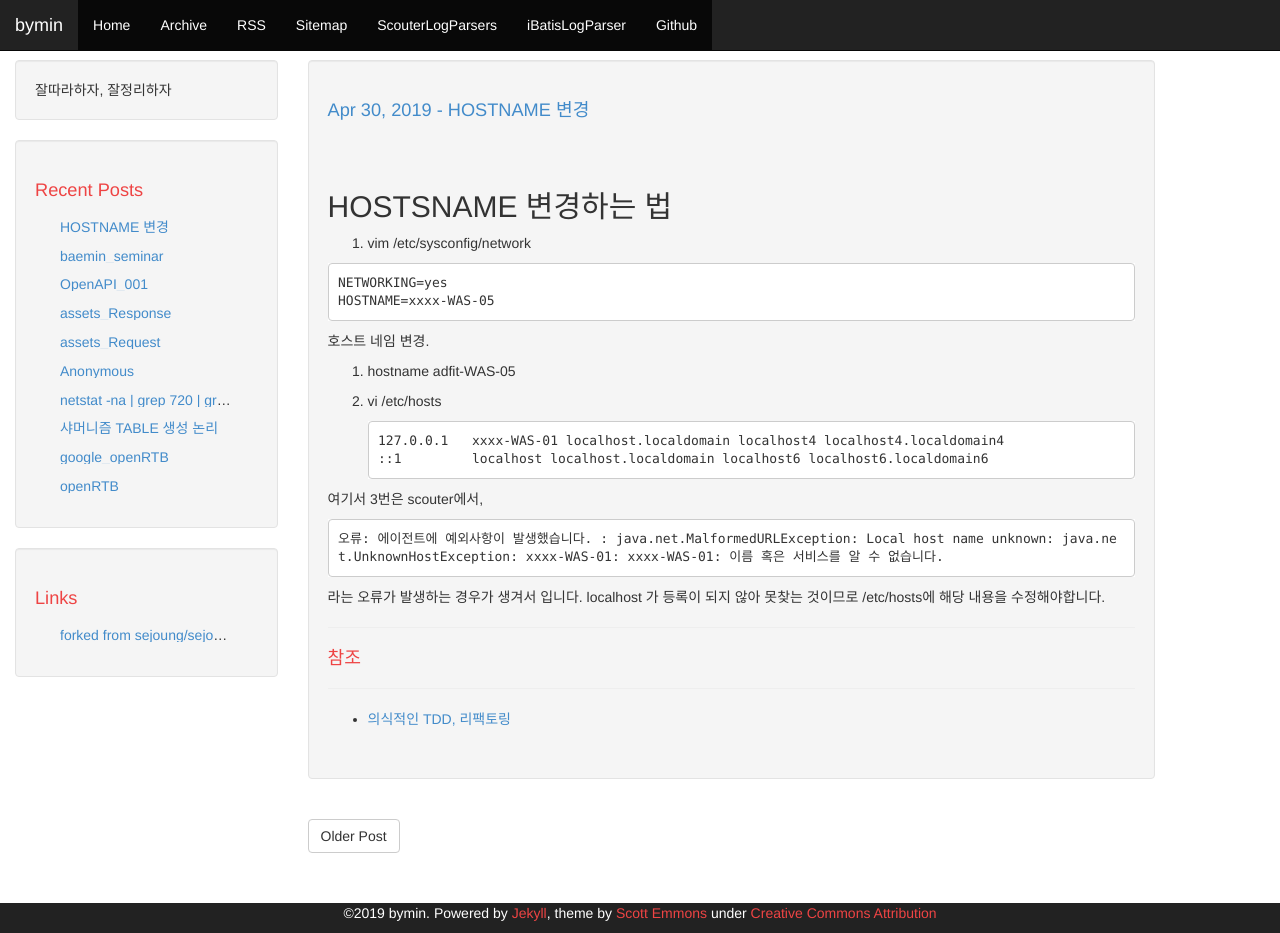
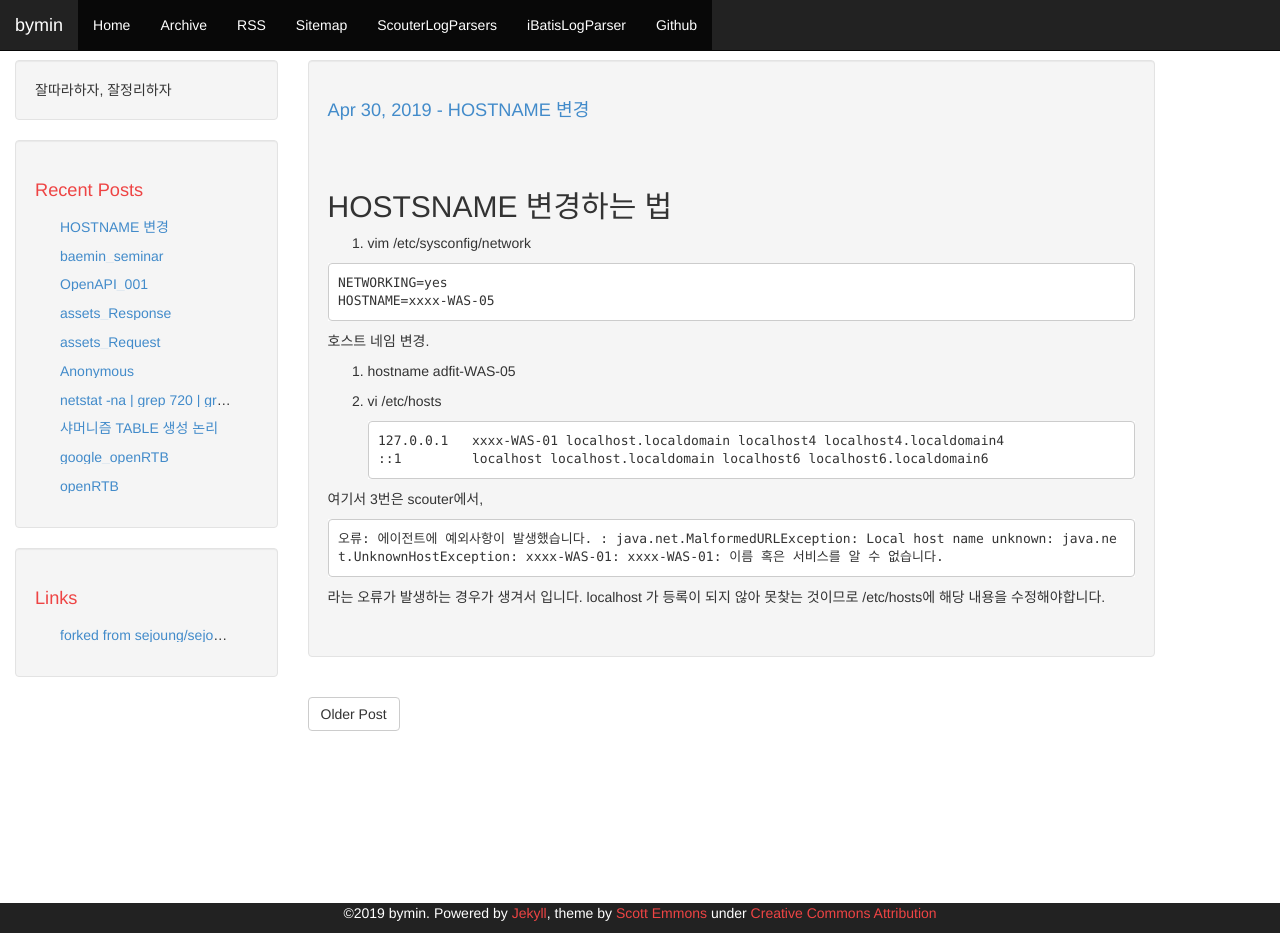
Before and after one commit to youngclown/youngclown.github.io, a Jekyll site: the page built from _posts/2019-04-30-hostsname.md, in a window 1280 px wide and 933 px high. Built offline with Jekyll 4.4.1, drawn with Linux system fonts in a browser that asks for light colours.

Commit message:
참조삭제

````diff
--- a/_posts/2019-04-30-hostsname.md
+++ b/_posts/2019-04-30-hostsname.md
@@ -31,10 +31,3 @@ HOSTNAME=xxxx-WAS-05
 ```
 라는 오류가 발생하는 경우가 생겨서 입니다.
 localhost 가 등록이 되지 않아 못찾는 것이므로 /etc/hosts에 해당 내용을 수정해야합니다.
-
-
------
-# 참조
------
-
-* [의식적인 TDD, 리팩토링](https://sejoung.github.io/2019/04/2019-04-25-tdd/#more)
````
